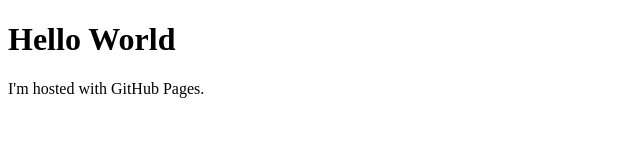
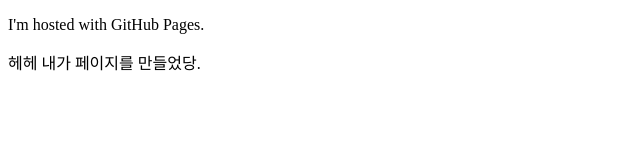
Before and after one commit to SHPARK1369/SHPARK1369.github.io, a plain HTML site: page index.html in a window 1280 px wide. Shown: the whole page, without its empty margins (0-640 px from the left). Drawn offline with Linux system fonts and the light colour scheme.

Commit message:
Update index.html

```diff
--- a/index.html
+++ b/index.html
@@ -1,7 +1,7 @@
 <!DOCTYPE html>
 <html>
 <body>
-<h1>Hello World</h1>
 <p>I'm hosted with GitHub Pages.</p>
+<p>헤헤 내가 페이지를 만들었당.</p>
 </body>
 </html>
```
